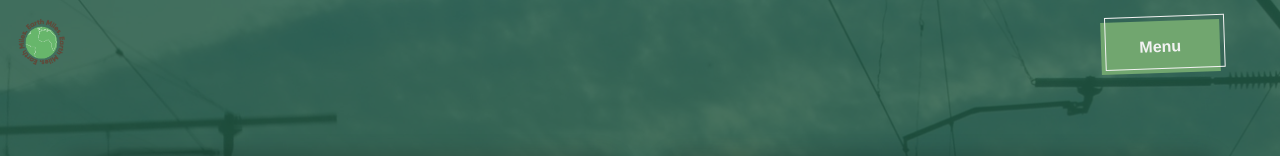
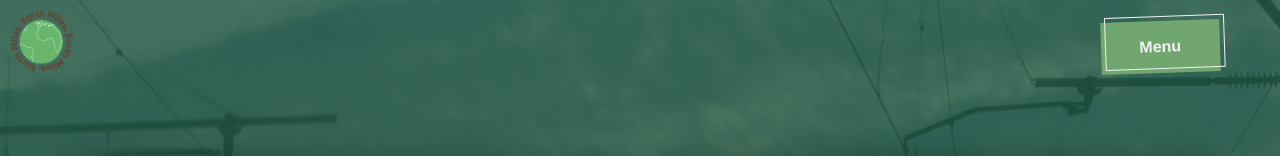
Before and after one commit to luka9938/earthmiles-weebs2, a Next.js app: page /dashboard in a window 1280 px wide. In both pictures the pointer is over the picture 42 px from the left and 45 px from the top of the page. Shown: the top 156 px of the page. Built offline with nearby package versions, Linux system fonts and the light colour scheme; a web font is replaced by a local one.

Commit message:
fix logo

```diff
--- a/src/components/Menu/Menu.module.css
+++ b/src/components/Menu/Menu.module.css
@@ -25,7 +25,7 @@
 }
 
 .logo:hover img {
-  transform: scale(1.1);
+  transform: scale(1.5);
 }
 
 .home,
```
